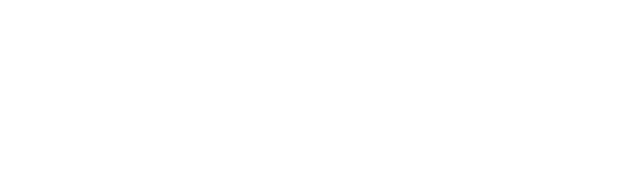
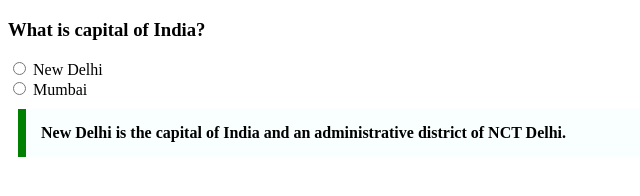
Before and after one commit to acciojob/trivia-BalaChandraAkula, a website: page main.html in a window 1280 px wide. Shown: the whole page, without its empty margins (0-640 px from the left). Drawn offline with Linux system fonts and the light colour scheme.

Commit message:
created a submission

```diff
--- a/main.html
+++ b/main.html
@@ -8,6 +8,20 @@
 
 <body>
 	<!-- the entire body must be written by student -->
+
+	<h3>What is capital of India?</h3>
+	<div>
+		<input type = "radio" name = "capital" value = "new delhi">
+		New Delhi
+	</div>
+	<div>
+		<input type = "radio" name = "capital" value = "Mumbai">
+		Mumbai
+	</div>
+
+		<blockquote class="quote" cite=" https://en.wikipedia.org/wiki/New_Delhi">
+        New Delhi is the capital of India and an administrative district of NCT Delhi.</blockquote>
+
     <script type="text/javascript" src="./script.js">
 </script>
 
--- a/styles.css
+++ b/styles.css
@@ -1,2 +1,10 @@
 
 /* Your CSS Code here. */
+.quote{
+    max-width: 600px;
+	margin: 10px;
+	padding: 15px;
+	border-left: 8px solid green;
+	background-color: #f8fffe;
+	font-weight: bold;
+}
```
